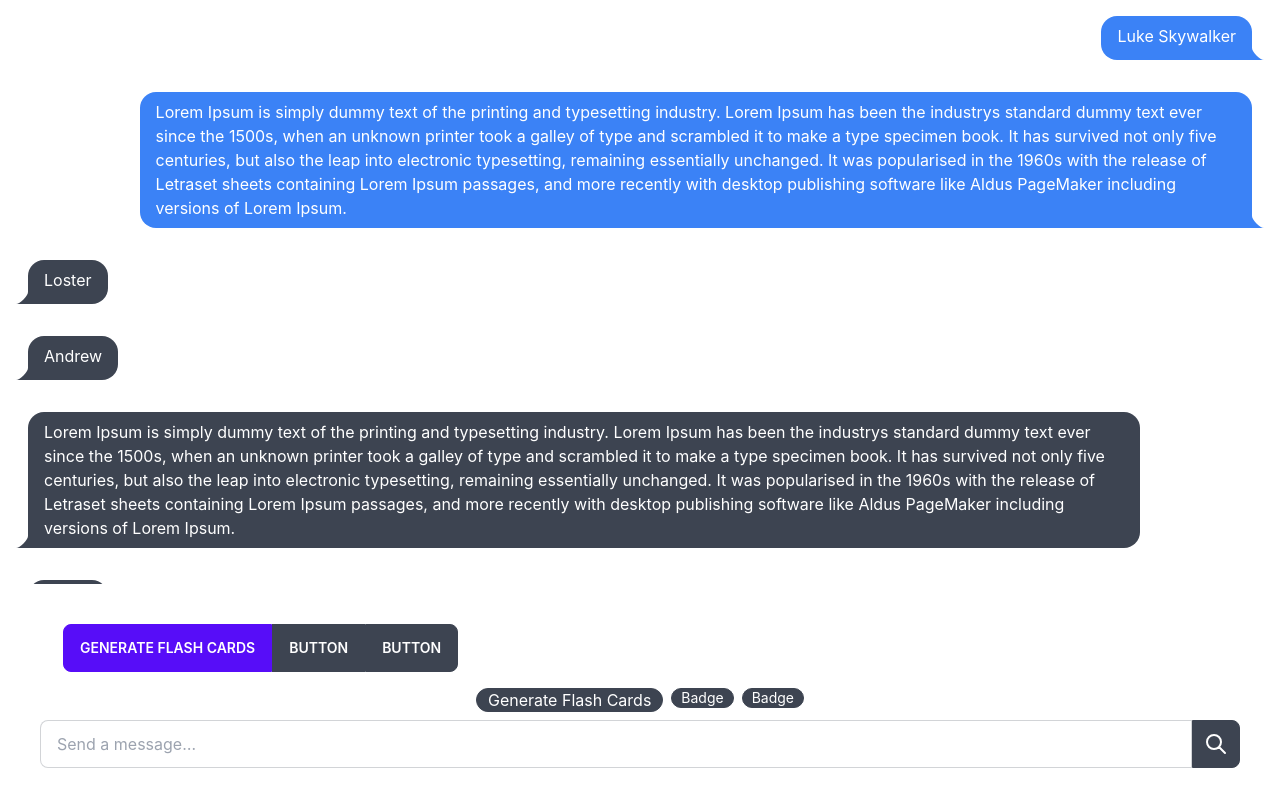
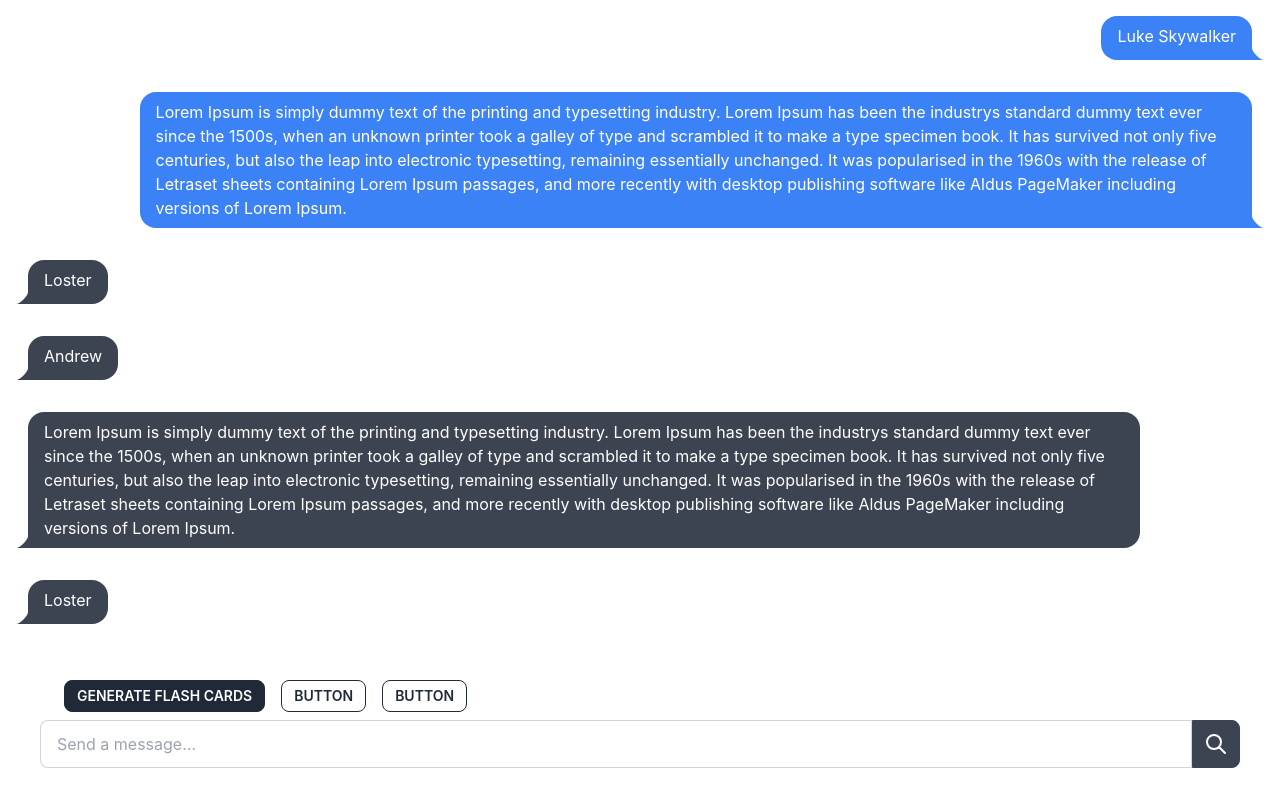
Before and after one commit to nathan-gage/StudySavantFrontend, a Next.js app in the folder embedded-client/: page /generate in a window 1280 px wide. Shown: the top 800 px of the page. Built offline with nearby package versions, Linux system fonts and the light colour scheme.

Commit message:
Fix Issues + Button on Bottom
Co-authored-by: Ephraim Sun <ephraim888sun@users.noreply.github.com>

```diff
--- a/embedded-client/app/generate/page.tsx
+++ b/embedded-client/app/generate/page.tsx
@@ -101,17 +101,13 @@ export default function Home() {
       })}
 
       <div className='flex flex-col items-center justify-center fixed bottom-0 w-full bg-white p-8'>
-        <div className='btn-group m-2 w-[90vw]'>
-          <button className='btn btn-active'>Generate Flash Cards</button>
-          <button className='btn'>Button</button>
-          <button className='btn'>Button</button>
+        <div className='m-2 w-[90vw]'>
+          {/* <svg xmlns="http://www.w3.org/2000/svg" height="48" viewBox="0 96 960 960" width="48"><path d="M480 1016 360 896H180q-24 0-42-18.5T120 836V236q0-24 18-42t42-18h600q23 0 41.5 18t18.5 42v600q0 23-18.5 41.5T780 896H600l-120 120ZM180 836h204l96 96 96-96h204V236H180v600Zm0-600v600-600Zm297.028 522Q493 758 504 746.972q11-11.028 11-27T503.972 693q-11.028-11-27-11T450 693.028q-11 11.028-11 27T450.028 747q11.028 11 27 11ZM501 610q0-31 10-50.5t34.721-44.221Q579 482 592 456.5t13-53.5q0-53-34-84t-91.523-31q-51.866 0-88.171 24.5Q355 337 338 380l53 22q14-28 36.2-42.5Q449.4 345 479 345q32 0 50.5 16t18.5 44.098Q548 425 537 443.5T500 487q-37 35-46.5 60t-9.5 63h57Z"/></svg> */}
+          <button className='btn btn-active btn-sm btn-outline'>Generate Flash Cards</button>
+          <button className='btn btn-sm ml-4 btn-outline'>Button</button>
+          <button className='btn btn-sm ml-4 btn-outline'>Button</button>
         </div>
 
-        <div className='flex flex-row m-2 gap-x-2'>
-          <span className='badge badge-lg'>Generate Flash Cards</span>
-          <span className='badge'>Badge</span>
-          <span className='badge'>Badge</span>
-        </div>
         <div className='form-control'>
           <div className='input-group'>
             <input
--- a/embedded-client/package.json
+++ b/embedded-client/package.json
@@ -13,6 +13,7 @@
     "@types/react": "18.0.35",
     "@types/react-dom": "18.0.11",
     "autoprefixer": "10.4.14",
+    "daisyui": "^2.51.5",
     "eslint": "8.38.0",
     "eslint-config-next": "13.3.0",
     "next": "13.3.0",
```
Also changed, not shown: 1 other file (tests, documents, lock files or other folders).
